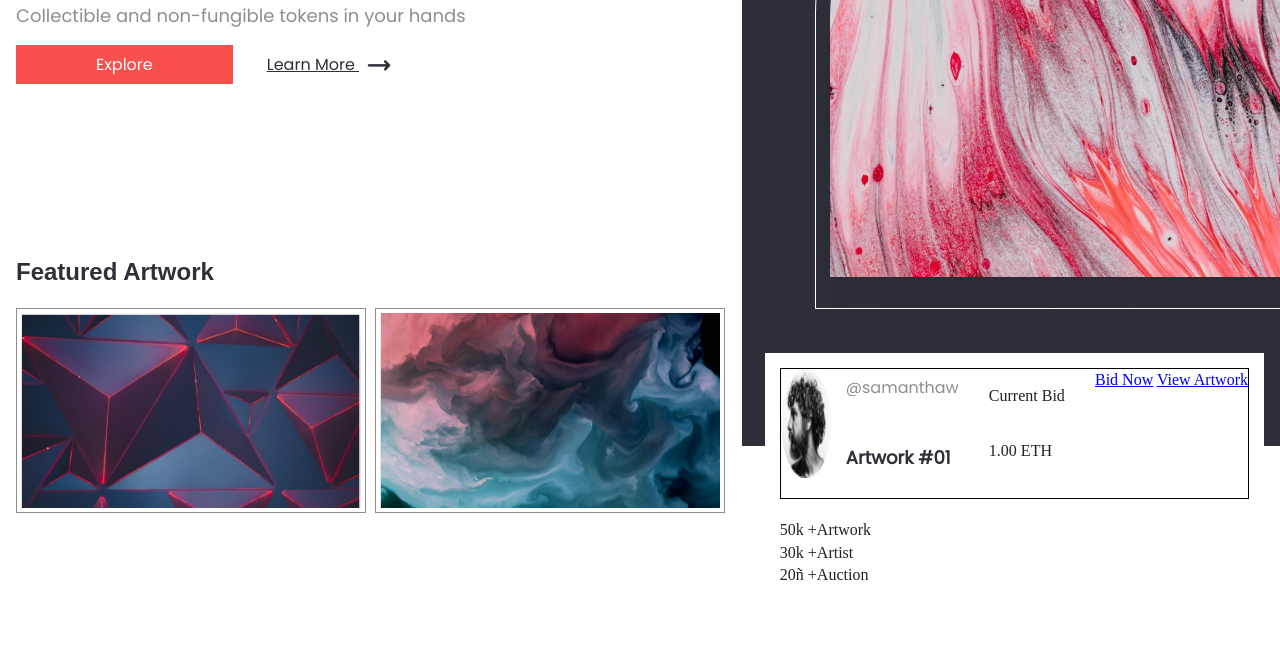
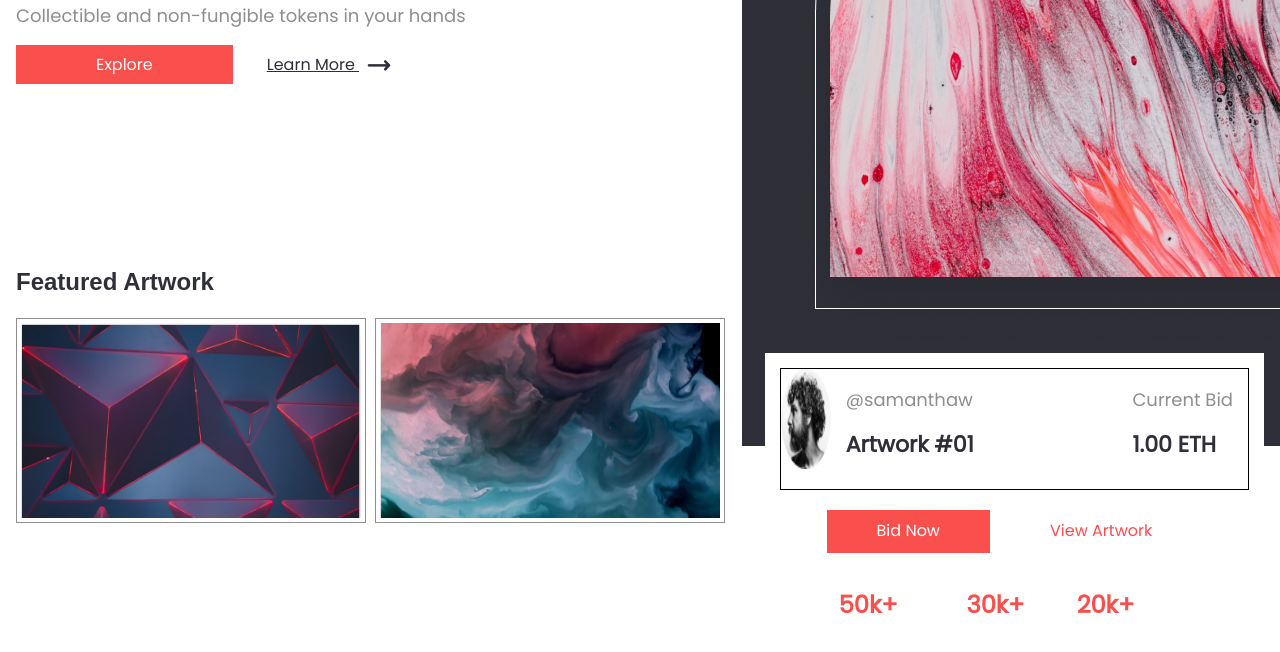
Before and after one commit to yoerguille/proyecto005_css, a website built with webpack: page index.html in a window 1280 px wide. Shown: the part 354-1006 px from the top of the page. Built offline with nearby package versions, Linux system fonts and the light colour scheme.

Commit message:
completed

```diff
--- a/css/style.css
+++ b/css/style.css
@@ -422,7 +422,7 @@ main {
   padding: 15px;
   position: relative;
   margin-top: -30px;
-  margin-bottom: 40px;
+  margin-bottom: 20px;
 }
 
 .nft__header {
@@ -440,6 +440,7 @@ main {
 .owner__user {
   color: var(--secundary-color);
   font-family: var(--primary-font);
+  font-size: 18px;
 }
 
 .nft__owner-data {
@@ -447,18 +448,80 @@ main {
   display: flex;
   flex-direction: column;
   margin-left:15px ;
-  justify-content: space-between;
+  margin-top: 10px;
+
 }
 
 .owner__name {
   color: var(--primary-color);
   font-family: var(--primary-font);
-  font-size: 18px;
+  font-size: 22px;
   font-weight: 600;
 }
 
 .nft__price {
   display: flex;
   flex-direction: column;
-  justify-content: space-between;
+  line-height: 5px;
+  margin-top: 10px;
+  justify-content: flex-end;
+  margin-right: 15px;
 }
+
+.current_bid {
+  color: var(--secundary-color);
+  font-family: var(--primary-font);
+  font-size: 18px;
+}
+
+.nft__price .price {
+  color: var(--primary-color);
+  font-family: var(--primary-font);
+  font-size: 22px;
+  font-weight: 600;
+}
+
+.nft__buttons {
+  display: flex;
+  justify-content: center;
+  gap: 10px;
+  font-family: var(--primary-font);
+}
+
+.nft__buttons .button {
+  color: white;
+  background-color: var(--terciary-color);
+  padding: 10px 50px;
+  font-size: 16px;
+  text-decoration: none;
+}
+
+.nft__buttons .artwork {
+  color: var(--terciary-color);
+  text-decoration: none;
+  text-align: center;
+  align-items: center;
+  padding: 10px 50px;
+  background-color: transparent;
+  font-size: 16px;
+}
+
+.nft__numbers {
+  display: flex;
+  font-family: var(--primary-font);
+  color: white;
+  font-size: 14px;
+  justify-content: center;
+  gap: 15px;
+  align-items: center;
+  align-content: center;
+  font-weight: 300;
+  margin-bottom: 40px;
+
+}
+
+.number span {
+  color: var(--terciary-color);
+  font-size: 24px;
+  font-weight: 600;
+}
--- a/index.html
+++ b/index.html
@@ -88,19 +88,21 @@
               <p class="current_bid">Current Bid</p>
               <p class="price">1.00 ETH</p>
             </div>
-
-            <div class="nft__buttons">
-              <a href="#" class="button">Bid Now</a>
-              <a href="#">View Artwork</a>
-            </div>
           </div>
 
-          <div class="nft__numbers">
-            <div class="number"><span>50k +</span>Artwork</div>
-            <div class="number"><span>30k +</span>Artist</div>
-            <div class="number"><span>20ñ +</span>Auction</div>
+          <div class="nft__buttons">
+            <a href="#" class="button">Bid Now</a>
+            <a href="#" class="artwork">View Artwork</a>
           </div>
+
         </div>
+
+        <div class="nft__numbers">
+          <div class="number"><span>50k+</span> Artwork</div>
+          <div class="number"><span>30k+</span> Artist</div>
+          <div class="number"><span>20k+</span> Auction</div>
+        </div>
+
       </article>
 
 
```
